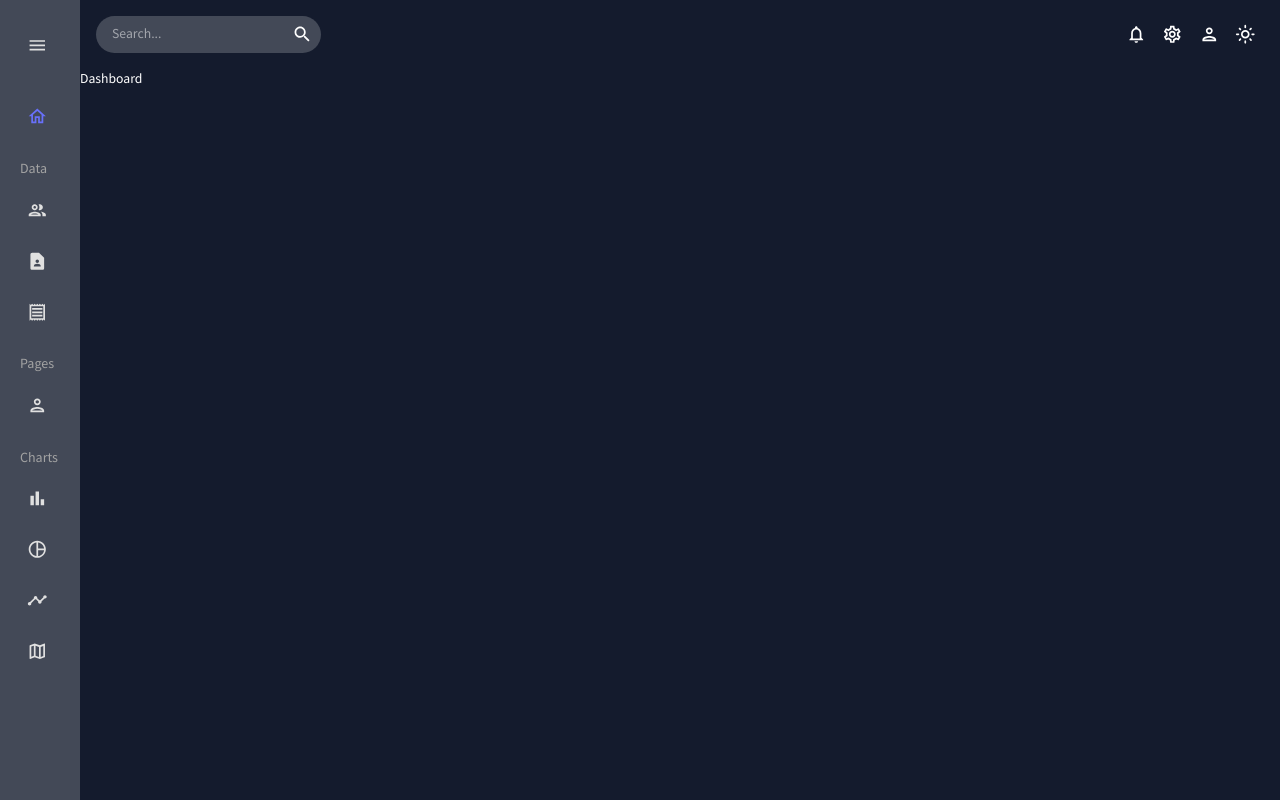
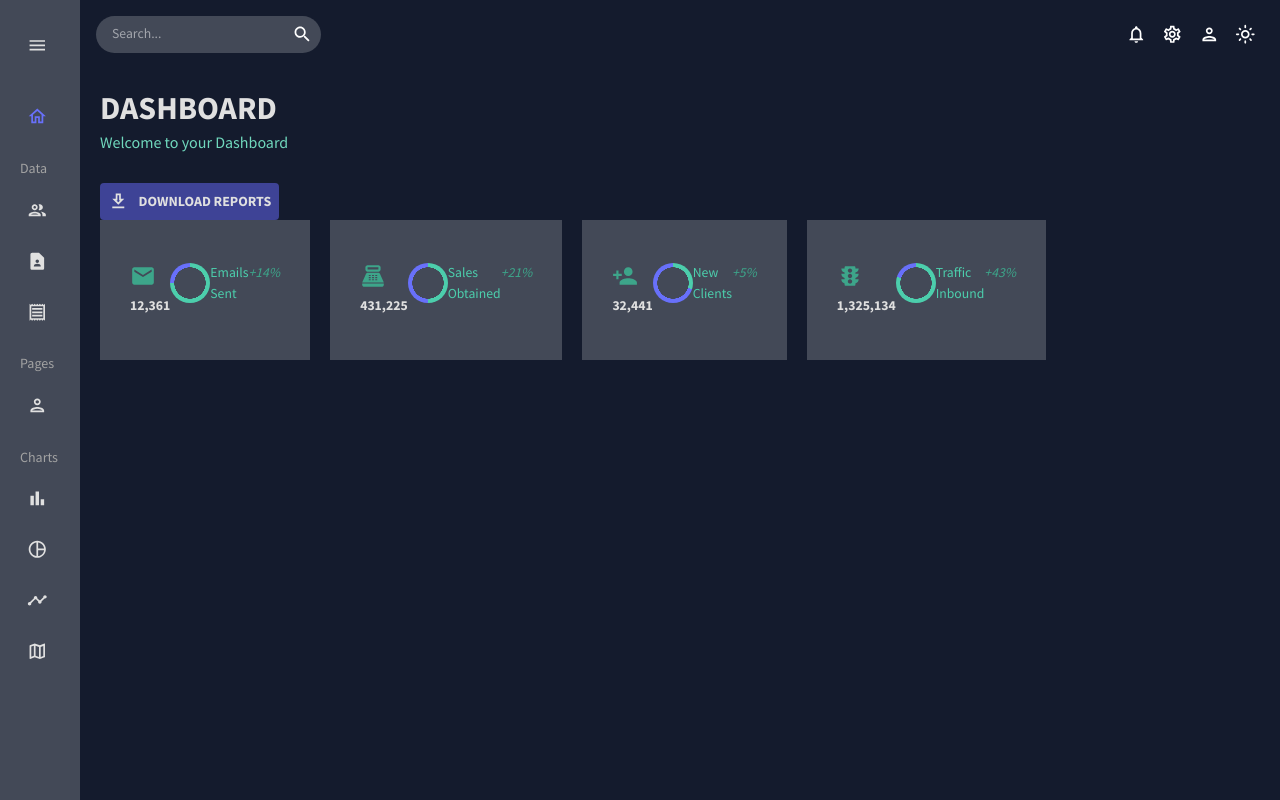
Before and after one commit to ArtisAdemi/AdminPannel, a React (Create React App) app in the folder view/: page / in a window 1280 px wide. Built offline with nearby package versions, Linux system fonts and the light colour scheme.

Commit message:
Progress Circle and StatBox Components finished... Worked on Dashboard

```diff
--- /dev/null
+++ b/view/src/components/ProgressCircle.jsx
@@ -0,0 +1,25 @@
+import { Box, useTheme } from "@mui/material"
+import {tokens} from "../theme"
+
+const ProgressCircle = ({ progress = "0.75" , size = "40"}) => {
+
+  const theme = useTheme();
+  const colors = tokens(theme.palette.mode);
+  const angle = progress * 360;
+
+
+  return (
+    <Box
+
+    sx={{
+      background: `radial-gradient(${colors.primary[400]} 55%, transparent 56%),
+        conic-gradient(transparent 0deg ${angle}deg, ${colors.blueAccent[500]} ${angle}deg 360deg),
+        ${colors.greenAccent[500]}`,
+        borderRadius: "50%",
+        width: `${size}px`,
+        height: `${size}px`,
+    }}/>
+  )
+}
+
+export default ProgressCircle
--- /dev/null
+++ b/view/src/components/StatBox.jsx
@@ -0,0 +1,41 @@
+import { Box, useTheme,Typography } from "@mui/material"
+import {tokens} from "../theme"
+import ProgressCircle from "./ProgressCircle"
+
+
+const StatBox = ({title, subtitle, icon, progress, increase}) => {
+const theme = useTheme();
+const colors = tokens(theme.palette.mode);
+
+  return (
+    <Box width ="100%" m="0 30px">
+        <Box display="flex" justifyContent="space-between">
+            <Box>
+                {icon}
+                <Typography varian ="h4" fontWeight="bold" sx={{
+                    color: colors.grey[100]
+                }}>
+                    {title}
+                </Typography>
+            </Box>
+            <Box>
+                <ProgressCircle progress = {progress} />
+            </Box>
+            <Box display="flex" justifyContent="space-between">
+            <Typography varian ="h5"  sx={{
+                    color: colors.greenAccent[500]
+                }}>
+                    {subtitle}
+                </Typography>
+                <Typography varian ="h5" fontStyle="italic" sx={{
+                    color: colors.greenAccent[600]
+                }}>
+                    {increase}
+                </Typography>
+            </Box>
+        </Box>
+    </Box>
+  )
+}
+
+export default StatBox
--- a/view/src/data/mockData.js
+++ b/view/src/data/mockData.js
@@ -606,7 +606,7 @@
   },
   {
     id: "ALB",
-    value: 329910,
+    value: 9999999,
   },
   {
     id: "ARE",
@@ -1158,7 +1158,7 @@
   },
   {
     id: "SRB",
-    value: 202402,
+    value: 0,
   },
   {
     id: "SUR",
--- a/view/src/scenes/dashboard/index.jsx
+++ b/view/src/scenes/dashboard/index.jsx
@@ -1,8 +1,114 @@
-import React from 'react'
+import { Box,Button, IconButton, Typography, useTheme } from "@mui/material"
+import {tokens} from "../../theme"
+import Header from "../../components/Header"
+import { mockTransactions } from "../../data/mockData"
+import { DownloadOutlined, Email, PointOfSale, PersonAdd, Traffic } from "@mui/icons-material"
+import LineChart from "../../components/LineChart"
+import BarChart from "../../components/BarChart"
+import PieChart from "../../components/PieChart"
+import GeographyChart from "../../components/GeographyChart"
+import StatBox from "../../components/StatBox"
+import ProgressCircle from "../../components/ProgressCircle"
+
 
 const Dashboard = () => {
+  const theme=useTheme();
+  const colors = tokens(theme.palette.mode);
+
+
   return (
-    <div>Dashboard</div>
+    <Box m="20px">
+      <Box display="flex" justifyContent="space-between" alignItems="center">
+        <Header title ="DASHBOARD" subtitle="Welcome to your Dashboard" />
+      </Box>
+      <Box>
+        <Button
+        sx={{
+          backgroundColor: colors.blueAccent[700], color: colors.grey[100], fontSize: "14px", fontWeight: "bold", padding:"10ps 20px"
+        }}>
+            <DownloadOutlined sx={{ mr: "10px"}} />
+            Download Reports
+        </Button>
+      </Box>
+
+        {/* Grid & Charts */}
+        <Box
+        display="grid"
+        gridTemplateColumns="repeat(12, 1fr)"
+        gridAutoRows="140px"
+        gap="20px"
+        >
+          {/* Row 1 */}
+          <Box gridColums ="span 3"
+          backgroundColor={colors.primary[400]}
+          display="flex"
+          alignItems="center"
+          justifyContent="center"
+          >
+            <StatBox
+              title="12,361"
+              subtitle="Emails Sent"
+              progress = "0.75"
+              increase ="+14%"
+              icon = {
+                <Email sx={{color: colors.greenAccent[600], fontSize: "26px"}} />
+              }
+            />
+
+          </Box>
+          <Box gridColums ="span 3"
+          backgroundColor={colors.primary[400]}
+          display="flex"
+          alignItems="center"
+          justifyContent="center"
+          >
+            <StatBox
+              title="431,225"
+              subtitle="Sales Obtained"
+              progress = "0.5"
+              increase ="+21%"
+              icon = {
+                <PointOfSale sx={{color: colors.greenAccent[600], fontSize: "26px"}} />
+              }
+            />
+
+          </Box>
+          <Box gridColums ="span 3"
+          backgroundColor={colors.primary[400]}
+          display="flex"
+          alignItems="center"
+          justifyContent="center"
+          >
+            <StatBox
+              title="32,441"
+              subtitle="New Clients"
+              progress = "0.30"
+              increase ="+5%"
+              icon = {
+                <PersonAdd sx={{color: colors.greenAccent[600], fontSize: "26px"}} />
+              }
+            />
+
+          </Box>
+          <Box gridColums ="span 3"
+          backgroundColor={colors.primary[400]}
+          display="flex"
+          alignItems="center"
+          justifyContent="center"
+          >
+            <StatBox
+              title="1,325,134"
+              subtitle="Traffic Inbound"
+              progress = "0.80"
+              increase ="+43%"
+              icon = {
+                <Traffic sx={{color: colors.greenAccent[600], fontSize: "26px"}} />
+              }
+            />
+
+          </Box>
+        </Box>
+    </Box>
   )
 }
 
```
